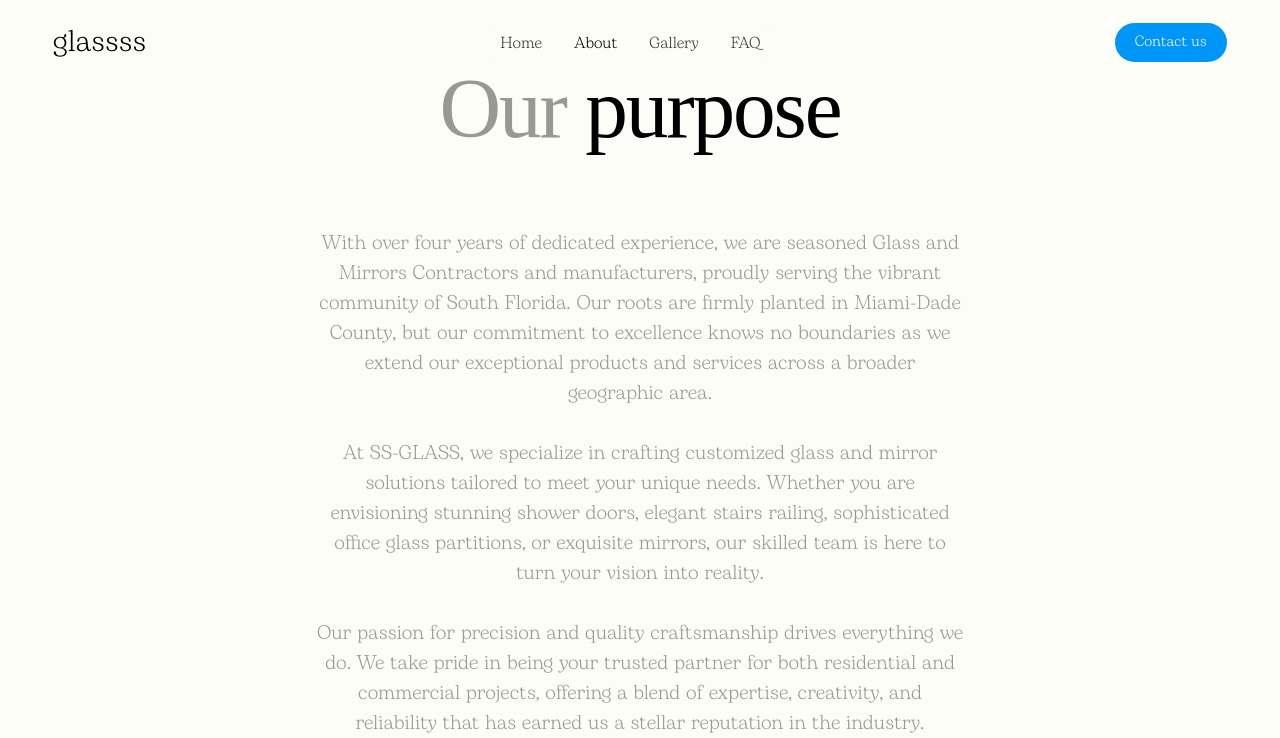
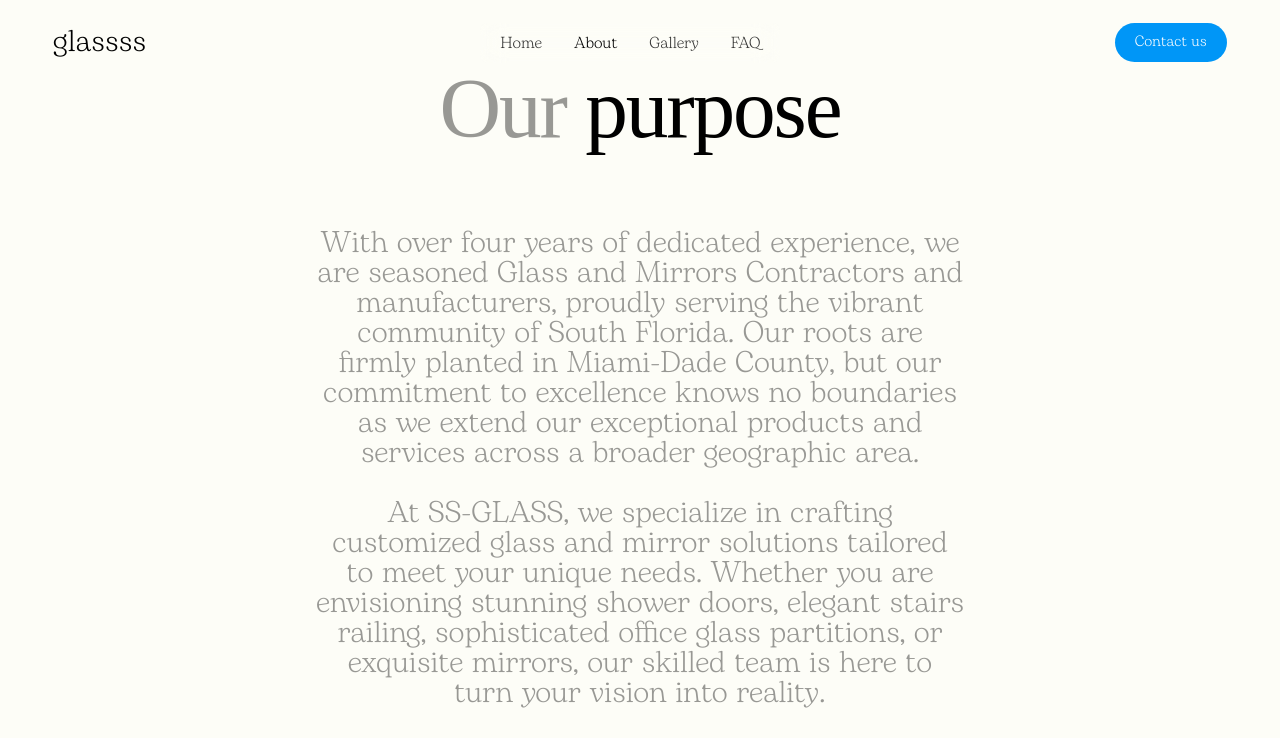
Before and after one commit to anthcoding/glass-s, a Next.js app: page /about in a window 1280 px wide. Shown: the top 738 px of the page. Built offline with nearby package versions, Linux system fonts and the light colour scheme; a web font is replaced by a local one.

Commit message:
Text Styles on Mobile View Small change

```diff
--- a/app/about/page.js
+++ b/app/about/page.js
@@ -20,7 +20,7 @@ const page = () => {
 					Our <span className="text-dark">purpose</span>
 				</h1>
 				<p
-					className="text-secondaryDark text-center text-sm md:text-baseMobile lg:leading-[30px] lg:mt-20 mb-60"
+					className="text-secondaryDark text-center text-sm md:text-baseMobile lg:text-base lg:leading-[30px] lg:mt-20 mb-60"
 					style={bogart.style}
 				>
 					With over four years of dedicated experience, we are seasoned Glass
--- a/app/components/products/Products.js
+++ b/app/components/products/Products.js
@@ -44,7 +44,7 @@ const Products = ({ products, right }) => {
 					<p className="items-center text-start text-smallMobile md:text-lgMobile lg:text-medium text-dark">
 						{activeButton.name}
 					</p>
-					<p className="items-center -mt-3 text-start text-smallMobile md:text-lgMobile lg:text-medium text-secondaryDark">
+					<p className="items-center -mt-1 leading-5 text-start text-smallMobile md:text-lgMobile lg:text-medium text-secondaryDark">
 						{activeButton.description}
 					</p>
 					<h1 className="text-smallMobile lg:text-small text-secondaryDark">
```
